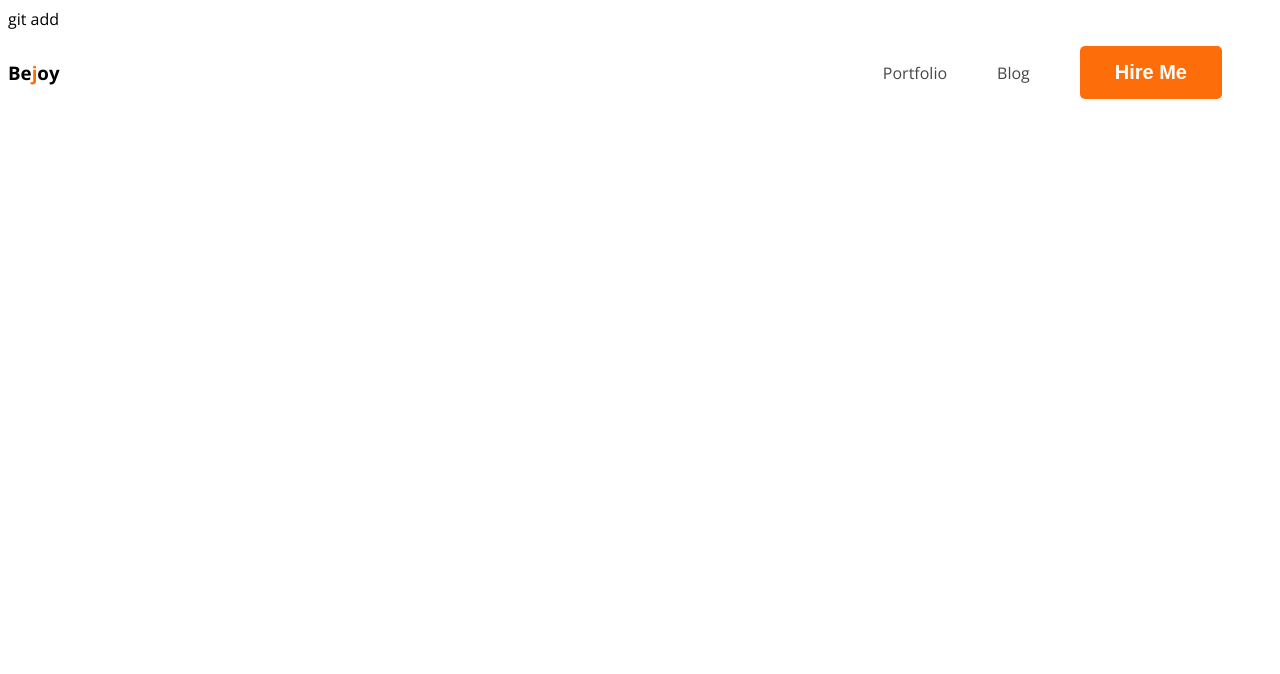
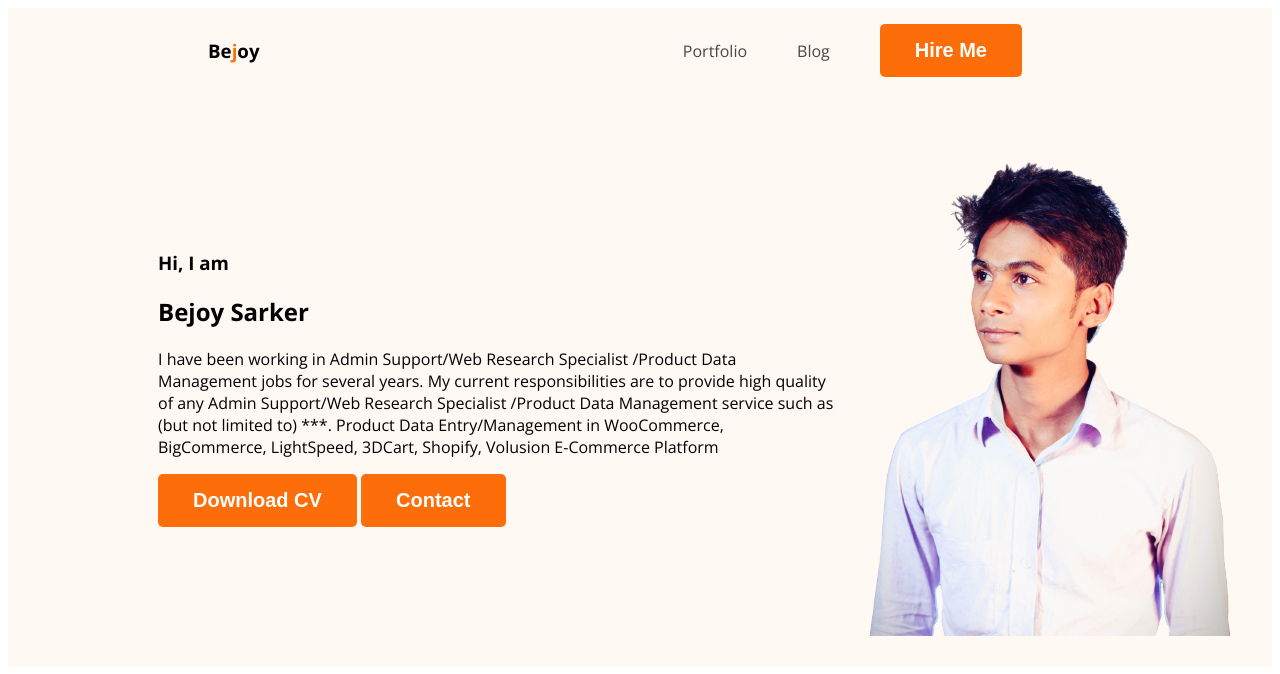
Before and after one commit to sarker32/My-Portfolio, a plain HTML site: page index.html in a window 1280 px wide. Drawn offline with nearby package versions, Linux system fonts and the light colour scheme.

Commit message:
Bannder Design

```diff
--- a/index.html
+++ b/index.html
@@ -9,10 +9,10 @@
 <link href="https://fonts.googleapis.com/css2?family=Open+Sans:wght@400;700;800&display=swap" rel="stylesheet">
 
 
-    <link rel="stylesheet" href="styles/portfolio.css">git add
+    <link rel="stylesheet" href="styles/portfolio.css">
 </head>
 <body>
-    <header>
+    <header class="header">
         <nav>
             <h3 class="nav-title">Be<span class="text-primary">j</span>oy</h3>
             <ul>
@@ -21,6 +21,16 @@
                 <li><button class="btn-primary">Hire Me</button></li>
             </ul>
         </nav>
+        <div class="banner">
+            <div>
+                <h3 class="banner-greeting">Hi, I am</h3>
+                <h2 class="banner-title">Bejoy Sarker</h2>
+                <p>I have been working in Admin Support/Web Research Specialist /Product Data Management jobs for several years. My current responsibilities are to provide high quality of any Admin Support/Web Research Specialist /Product Data Management service such as (but not limited to) ***. Product Data Entry/Management in WooCommerce, BigCommerce, LightSpeed, 3DCart, Shopify, Volusion E-Commerce Platform</p>
+                <button class="btn-primary">Download CV</button>
+                <button class="btn-primary">Contact</button>
+            </div>
+            <img class="profile-pic" src="Media/Bejoy.png" alt="">
+        </div>
     </header>
     <main>
 
--- a/styles/portfolio.css
+++ b/styles/portfolio.css
@@ -20,6 +20,7 @@ nav {
     display: flex;
     justify-content: space-between;
     align-items: center;
+    margin: 0 200px;
 }
  nav > ul{
     display: flex;
@@ -33,3 +34,15 @@ nav {
     text-decoration: none;
     color: #474747;
  }
+ /* header related styles */
+ .header{
+    background-color: #FFF8F3;
+ }
+.banner{
+    padding: 30px 30px 30px 150px;
+    display: flex;
+    align-items: center;
+}
+.banner .profile-pic{
+    width: 500px;
+}
```
Also changed, not shown: Media/Bejoy.png (added).
